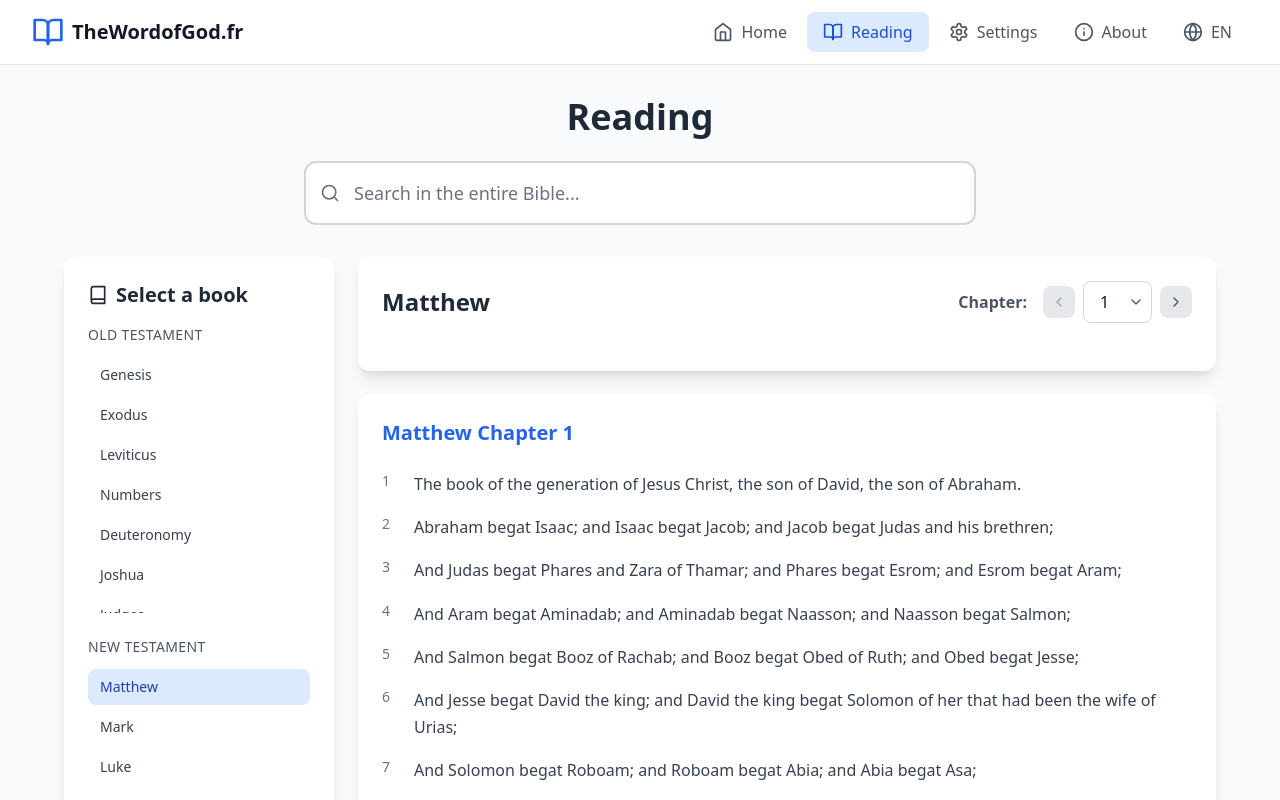
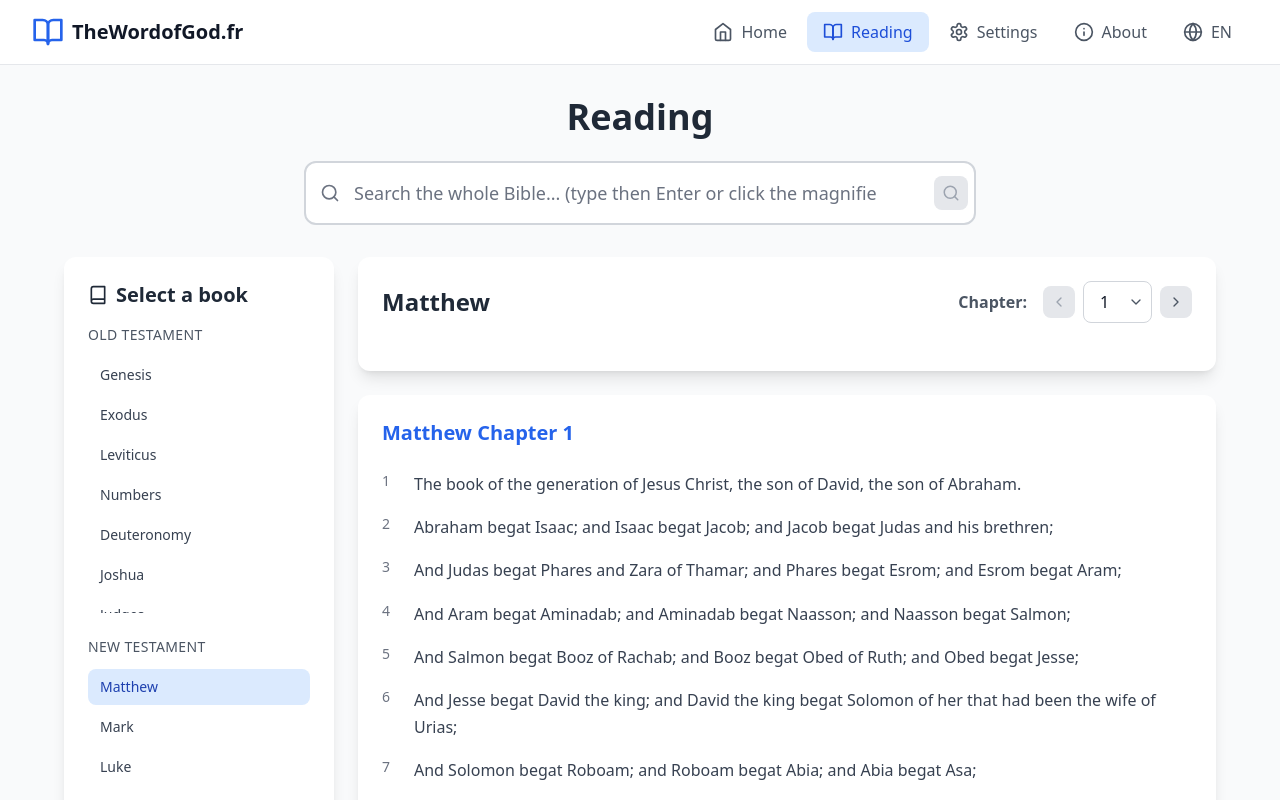
Before and after one commit to thewordofgodfr/site-par-bolt-ai, a React (Vite) app: page / in a window 1280 px wide. Both pictures are taken after a click on the button "Reading". Shown: the top 800 px of the page. Built offline with nearby package versions, Linux system fonts and the light colour scheme.

Commit message:
Update Reading.tsx

```diff
--- a/src/pages/Reading.tsx
+++ b/src/pages/Reading.tsx
@@ -9,18 +9,25 @@ import { highlightText } from '../utils/searchUtils';
 export default function Reading() {
   const { state, dispatch, saveReadingPosition } = useApp();
   const { t } = useTranslation();
+
   const [books] = useState<BibleBook[]>(getBibleBooks());
   const [selectedBook, setSelectedBook] = useState<BibleBook | null>(null);
   const [selectedChapter, setSelectedChapter] = useState<number>(1);
   const [chapter, setChapter] = useState<BibleChapter | null>(null);
   const [loading, setLoading] = useState(false);
-  const [globalSearchTerm, setGlobalSearchTerm] = useState<string>('');
+
+  // 🔎 Recherche "manuelle" (clic loupe / Entrée)
+  const [searchInput, setSearchInput] = useState<string>('');           // ce que l’utilisateur tape
+  const [globalSearchTerm, setGlobalSearchTerm] = useState<string>(''); // terme effectivement recherché
   const [globalSearchResults, setGlobalSearchResults] = useState<any[]>([]);
   const [showGlobalSearch, setShowGlobalSearch] = useState(false);
   const [searchLoading, setSearchLoading] = useState(false);
+  const [searchHint, setSearchHint] = useState<string>('');             // message d’aide
+
   const [showRestoredNotification, setShowRestoredNotification] = useState(false);
 
   const isDark = state.settings.theme === 'dark';
+  const MIN_CHARS = 2;
 
   const fetchChapter = async (book: BibleBook, chapterNum: number) => {
     setLoading(true);
@@ -39,7 +46,7 @@ export default function Reading() {
     setSelectedChapter(1);
     fetchChapter(book, 1);
     saveReadingPosition(book.name, 1);
-    setShowRestoredNotification(false); // cacher la notif quand l'utilisateur change de livre
+    setShowRestoredNotification(false);
   };
 
   const handleChapterSelect = (chapterNum: number) => {
@@ -47,7 +54,7 @@ export default function Reading() {
     if (selectedBook) {
       fetchChapter(selectedBook, chapterNum);
       saveReadingPosition(selectedBook.name, chapterNum);
-      setShowRestoredNotification(false); // cacher la notif quand l'utilisateur change de chapitre
+      setShowRestoredNotification(false);
     }
   };
 
@@ -63,20 +70,28 @@ export default function Reading() {
     }
   };
 
-  const handleGlobalSearch = async (term: string) => {
-    setGlobalSearchTerm(term);
-
-    if (!term.trim()) {
+  // Lancer explicitement la recherche
+  const performSearch = async (term: string) => {
+    const trimmed = term.trim();
+    if (trimmed.length < MIN_CHARS) {
+      setSearchHint(
+        state.settings.language === 'fr'
+          ? `Tape au moins ${MIN_CHARS} caractères pour rechercher`
+          : `Type at least ${MIN_CHARS} characters to search`
+      );
+      setShowGlobalSearch(false);
       setGlobalSearchResults([]);
-      setShowGlobalSearch(false);
+      setGlobalSearchTerm('');
       return;
     }
 
+    setSearchHint('');
     setSearchLoading(true);
     setShowGlobalSearch(true);
+    setGlobalSearchTerm(trimmed);
 
     try {
-      const results = await searchInBible(term, state.settings.language);
+      const results = await searchInBible(trimmed, state.settings.language);
       setGlobalSearchResults(results);
     } catch (error) {
       console.error('Search error:', error);
@@ -86,10 +101,19 @@ export default function Reading() {
     }
   };
 
+  // Soumission via Entrée
+  const handleSubmitSearch = (e: React.FormEvent) => {
+    e.preventDefault();
+    performSearch(searchInput);
+  };
+
+  // Effacer recherche + champ
   const clearGlobalSearch = () => {
+    setSearchInput('');
     setGlobalSearchTerm('');
     setGlobalSearchResults([]);
     setShowGlobalSearch(false);
+    setSearchHint('');
   };
 
   const handleVerseClick = (book: string, chapter: number) => {
@@ -110,7 +134,7 @@ export default function Reading() {
     return state.settings.language === 'fr' ? book.nameFr : book.nameEn;
   };
 
-  // Navigation depuis un clic sur un verset (depuis la recherche globale, etc.)
+  // Navigation depuis contexte (ex: clic d’un verset)
   useEffect(() => {
     if (state.readingContext) {
       const book = books.find(b => b.name === state.readingContext!.book);
@@ -118,27 +142,19 @@ export default function Reading() {
         setSelectedBook(book);
         setSelectedChapter(state.readingContext!.chapter);
         fetchChapter(book, state.readingContext!.chapter);
-        // Nettoyer le contexte après usage
         dispatch({ type: 'SET_READING_CONTEXT', payload: { book: '', chapter: 0 } });
       }
     }
   }, [state.readingContext, books, dispatch]);
 
-  /**
-   * 🔁 IMPORTANT : Quand la langue change, on:
-   *  1) recharge le chapitre courant dans la nouvelle langue,
-   *  2) re-sauvegarde la position de lecture (utile pour restaurer par langue),
-   *  3) relance la recherche globale si elle est ouverte, dans la nouvelle langue.
-   */
+  // Quand la langue change : recharger chapitre + relancer la recherche ouverte
   useEffect(() => {
-    // Recharger le chapitre en cours
     if (selectedBook && selectedChapter) {
       fetchChapter(selectedBook, selectedChapter);
       saveReadingPosition(selectedBook.name, selectedChapter);
       setShowRestoredNotification(false);
     }
 
-    // Relancer la recherche globale si un terme est actif
     if (globalSearchTerm.trim()) {
       (async () => {
         setSearchLoading(true);
@@ -154,15 +170,15 @@ export default function Reading() {
         }
       })();
     }
-  }, [state.settings.language]); // <-- effet dépend uniquement de la langue
+  }, [state.settings.language]); // uniquement sur changement de langue
 
-  // Chargement automatique au premier rendu : restaure la position récente, sinon Matthieu 1
+  // Premier chargement : restaurer position récente sinon Matthieu 1
   useEffect(() => {
     if (!selectedBook && !state.readingContext) {
       const lastPosition = state.settings.lastReadingPosition;
 
       if (lastPosition && lastPosition.timestamp) {
-        const thirtyDaysAgo = Date.now() - (30 * 24 * 60 * 60 * 1000);
+        const thirtyDaysAgo = Date.now() - 30 * 24 * 60 * 60 * 1000;
         if (lastPosition.timestamp > thirtyDaysAgo) {
           const savedBook = books.find(b => b.name === lastPosition.book);
           if (savedBook) {
@@ -175,7 +191,6 @@ export default function Reading() {
         }
       }
 
-      // Fallback : Matthieu 1
       const matthewBook = books.find(b => b.name === 'Matthew');
       if (matthewBook) {
         setSelectedBook(matthewBook);
@@ -195,44 +210,83 @@ export default function Reading() {
               {t('reading')}
             </h1>
 
-            {/* Barre de recherche globale */}
+            {/* Barre de recherche globale — mode "soumission" */}
             <div className="max-w-2xl mx-auto mt-6">
+              <form onSubmit={handleSubmitSearch}>
                 <div className="relative">
                   <div className="absolute inset-y-0 left-0 pl-4 flex items-center pointer-events-none">
                     <Search size={20} className={`${isDark ? 'text-gray-400' : 'text-gray-500'}`} />
                   </div>
+
                   <input
                     type="text"
-                  value={globalSearchTerm}
-                  onChange={(e) => handleGlobalSearch(e.target.value)}
-                  placeholder={state.settings.language === 'fr' ? 'Rechercher dans toute la Bible...' : 'Search in the entire Bible...'}
-                  className={`w-full pl-12 pr-12 py-4 rounded-xl border-2 transition-all duration-200 text-lg ${
+                    value={searchInput}
+                    onChange={(e) => setSearchInput(e.target.value)}
+                    placeholder={
+                      state.settings.language === 'fr'
+                        ? 'Rechercher dans toute la Bible... (tape puis Entrée ou clique sur la loupe)'
+                        : 'Search the whole Bible... (type then Enter or click the magnifier)'
+                    }
+                    className={`w-full pl-12 pr-24 py-4 rounded-xl border-2 transition-all duration-200 text-lg ${
                       isDark
                         ? 'bg-gray-800 border-gray-600 text-white placeholder-gray-400 focus:border-blue-500'
                         : 'bg-white border-gray-300 text-gray-900 placeholder-gray-500 focus:border-blue-500'
                     } focus:outline-none focus:ring-2 focus:ring-blue-500 focus:ring-opacity-50`}
                   />
-                {globalSearchTerm && (
+
+                  {/* Actions à droite : Effacer + Loupe */}
+                  <div className="absolute inset-y-0 right-0 pr-2 flex items-center space-x-1">
+                    {(searchInput || showGlobalSearch) && (
                       <button
+                        type="button"
                         onClick={clearGlobalSearch}
-                    className="absolute inset-y-0 right-0 pr-4 flex items-center"
+                        aria-label={state.settings.language === 'fr' ? 'Effacer la recherche' : 'Clear search'}
+                        className={`p-2 rounded-lg ${
+                          isDark
+                            ? 'text-gray-400 hover:text-gray-200 hover:bg-gray-700'
+                            : 'text-gray-500 hover:text-gray-700 hover:bg-gray-100'
+                        }`}
                       >
-                    <X size={20} className={`${isDark ? 'text-gray-400 hover:text-gray-200' : 'text-gray-500 hover:text-gray-700'} transition-colors duration-200`} />
+                        <X size={18} />
                       </button>
                     )}
+
+                    <button
+                      type="submit"
+                      aria-label={state.settings.language === 'fr' ? 'Lancer la recherche' : 'Start search'}
+                      className={`p-2 rounded-lg transition-all duration-200 ${
+                        searchInput.trim().length >= MIN_CHARS
+                          ? isDark
+                            ? 'bg-blue-600 text-white hover:bg-blue-500'
+                            : 'bg-blue-600 text-white hover:bg-blue-500'
+                          : isDark
+                          ? 'bg-gray-700 text-gray-500 cursor-not-allowed'
+                          : 'bg-gray-200 text-gray-400 cursor-not-allowed'
+                      }`}
+                      disabled={searchInput.trim().length < MIN_CHARS}
+                    >
+                      <Search size={18} />
+                    </button>
                   </div>
+                </div>
+              </form>
 
-              {/* Compteur des résultats */}
-              {globalSearchTerm && (
+              {/* Aide / compteur */}
               <div className="mt-3">
-                  {searchLoading ? (
+                {searchHint ? (
+                  <p className={`text-sm ${isDark ? 'text-gray-400' : 'text-gray-600'}`}>{searchHint}</p>
+                ) : searchLoading ? (
                   <div className="flex items-center justify-center">
-                      <div className={`animate-spin rounded-full h-5 w-5 border-b-2 mr-2 ${isDark ? 'border-blue-4 00' : 'border-blue-600'}`}></div>
+                    <div
+                      className={`animate-spin rounded-full h-5 w-5 border-b-2 mr-2 ${
+                        isDark ? 'border-blue-400' : 'border-blue-600'
+                      }`}
+                    />
                     <p className={`text-sm ${isDark ? 'text-gray-400' : 'text-gray-600'}`}>
                       {state.settings.language === 'fr' ? 'Recherche en cours...' : 'Searching...'}
                     </p>
                   </div>
-                  ) : (
+                ) : showGlobalSearch ? (
                   <p className={`text-sm ${isDark ? 'text-gray-400' : 'text-gray-600'}`}>
                     {globalSearchResults.length > 0
                       ? state.settings.language === 'fr'
@@ -240,16 +294,14 @@ export default function Reading() {
                         : `${globalSearchResults.length} verse${globalSearchResults.length > 1 ? 's' : ''} found in the entire Bible`
                       : state.settings.language === 'fr'
                         ? 'Aucun verset trouvé dans la Bible'
-                          : 'No verses found in the Bible'
-                      }
+                        : 'No verses found in the Bible'}
                   </p>
-                  )}
+                ) : null}
               </div>
-              )}
             </div>
           </div>
 
-          {/* Résultats de recherche globale */}
+          {/* Résultats de recherche */}
           {showGlobalSearch && globalSearchResults.length > 0 && (
             <div className={`${isDark ? 'bg-gray-800' : 'bg-white'} rounded-xl shadow-lg p-6 mb-6`}>
               <h2 className={`text-xl font-semibold mb-4 ${isDark ? 'text-white' : 'text-gray-800'} flex items-center`}>
@@ -258,7 +310,7 @@ export default function Reading() {
               </h2>
 
               <div className="space-y-4 max-h-96 overflow-y-auto">
-                {globalSearchResults.map((verse) => (
+                {globalSearchResults.map((verse: any) => (
                   <div
                     key={`${verse.book}-${verse.chapter}-${verse.verse}`}
                     onClick={() => handleVerseClick(verse.book, verse.chapter)}
@@ -280,14 +332,13 @@ export default function Reading() {
                       className={`${isDark ? 'text-gray-200' : 'text-gray-700'} leading-relaxed`}
                       style={{ fontSize: `${state.settings.fontSize}px`, lineHeight: '1.7' }}
                       dangerouslySetInnerHTML={{
-                        __html: highlightText(verse.text, globalSearchTerm)
+                        __html: highlightText(verse.text, globalSearchTerm),
                       }}
                     />
                   </div>
                 ))}
               </div>
 
-              {/* Fermer les résultats */}
               <div className="mt-4 text-center">
                 <button
                   onClick={clearGlobalSearch}
@@ -303,8 +354,8 @@ export default function Reading() {
             </div>
           )}
 
-          {/* Aucun résultat */}
-          {showGlobalSearch && globalSearchResults.length === 0 && !searchLoading && (
+          {/* Aucun résultat (après recherche) */}
+          {showGlobalSearch && globalSearchResults.length === 0 && !searchLoading && !searchHint && (
             <div className={`${isDark ? 'bg-gray-800' : 'bg-white'} rounded-xl shadow-lg p-8 mb-6 text-center`}>
               <Search size={48} className={`mx-auto mb-4 opacity-50 ${isDark ? 'text-gray-400' : 'text-gray-500'}`} />
               <h3 className={`text-lg font-semibold mb-2 ${isDark ? 'text-white' : 'text-gray-800'}`}>
@@ -313,8 +364,7 @@ export default function Reading() {
               <p className={`${isDark ? 'text-gray-400' : 'text-gray-600'} mb-4`}>
                 {state.settings.language === 'fr'
                   ? `Aucun verset trouvé pour "${globalSearchTerm}" dans la Bible`
-                  : `No verses found for "${globalSearchTerm}" in the Bible`
-                }
+                  : `No verses found for "${globalSearchTerm}" in the Bible`}
               </p>
               <button
                 onClick={clearGlobalSearch}
@@ -425,7 +475,9 @@ export default function Reading() {
                           <select
                             value={selectedChapter}
                             onChange={(e) => handleChapterSelect(Number(e.target.value))}
-                            className={`appearance-none ${isDark ? 'bg-gray-700 border-gray-600 text-white' : 'bg-white border-gray-300 text-gray-900'} border rounded-lg px-4 py-2 pr-8 focus:outline-none focus:ring-2 focus:ring-blue-500 focus:border-blue-500 transition-colors duration-200`}
+                            className={`appearance-none ${
+                              isDark ? 'bg-gray-700 border-gray-600 text-white' : 'bg-white border-gray-300 text-gray-900'
+                            } border rounded-lg px-4 py-2 pr-8 focus:outline-none focus:ring-2 focus:ring-blue-500 focus:border-blue-500 transition-colors duration-200`}
                           >
                             {Array.from({ length: selectedBook.chapters }, (_, i) => i + 1).map((num) => (
                               <option key={num} value={num}>
@@ -433,7 +485,12 @@ export default function Reading() {
                               </option>
                             ))}
                           </select>
-                          <ChevronDown size={16} className={`absolute right-2 top-1/2 transform -translate-y-1/2 ${isDark ? 'text-gray-400' : 'text-gray-600'} pointer-events-none`} />
+                          <ChevronDown
+                            size={16}
+                            className={`absolute right-2 top-1/2 transform -translate-y-1/2 ${
+                              isDark ? 'text-gray-400' : 'text-gray-600'
+                            } pointer-events-none`}
+                          />
                         </div>
 
                         <button
@@ -459,25 +516,22 @@ export default function Reading() {
 
               {/* Contenu du chapitre */}
               <div className={`${isDark ? 'bg-gray-800' : 'bg-white'} rounded-xl shadow-lg p-6 min-h-96`}>
-                {/* Notification de restauration */}
+                {/* Notification reprise de lecture */}
                 {showRestoredNotification && (
-                  <div className={`mb-4 p-3 rounded-lg border-l-4 ${
-                    isDark
-                      ? 'bg-blue-900 border-blue-500 text-blue-200'
-                      : 'bg-blue-50 border-blue-500 text-blue-700'
-                  }`}>
+                  <div
+                    className={`mb-4 p-3 rounded-lg border-l-4 ${
+                      isDark ? 'bg-blue-900 border-blue-500 text-blue-200' : 'bg-blue-50 border-blue-500 text-blue-700'
+                    }`}
+                  >
                     <p className="text-sm flex items-center">
                       <BookOpen size={16} className="mr-2" />
                       {state.settings.language === 'fr'
                         ? 'Vous avez repris votre lecture là où vous vous étiez arrêté'
-                        : 'You resumed reading where you left off'
-                      }
+                        : 'You resumed reading where you left off'}
                       <button
                         onClick={() => setShowRestoredNotification(false)}
                         className={`ml-auto text-xs px-2 py-1 rounded ${
-                          isDark
-                            ? 'hover:bg-blue-800 text-blue-300'
-                            : 'hover:bg-blue-100 text-blue-600'
+                          isDark ? 'hover:bg-blue-800 text-blue-300' : 'hover:bg-blue-100 text-blue-600'
                         }`}
                       >
                         ✕
@@ -488,10 +542,12 @@ export default function Reading() {
 
                 {loading ? (
                   <div className="flex items-center justify-center py-16">
-                    <div className={`animate-spin rounded-full h-12 w-12 border-b-2 ${isDark ? 'border-blue-400' : 'border-blue-600'}`}></div>
-                    <span className={`ml-4 text-lg ${isDark ? 'text-gray-300' : 'text-gray-600'}`}>
-                      {t('loading')}
-                    </span>
+                    <div
+                      className={`animate-spin rounded-full h-12 w-12 border-b-2 ${
+                        isDark ? 'border-blue-400' : 'border-blue-600'
+                      }`}
+                    />
+                    <span className={`ml-4 text-lg ${isDark ? 'text-gray-300' : 'text-gray-600'}`}>{t('loading')}</span>
                   </div>
                 ) : chapter ? (
                   <div>
@@ -501,7 +557,11 @@ export default function Reading() {
                     <div className="space-y-4">
                       {chapter.verses.map((verse) => (
                         <div key={verse.verse} className="flex">
-                          <span className={`inline-block w-8 text-sm font-medium ${isDark ? 'text-gray-400' : 'text-gray-500'} flex-shrink-0`}>
+                          <span
+                            className={`inline-block w-8 text-sm font-medium ${
+                              isDark ? 'text-gray-400' : 'text-gray-500'
+                            } flex-shrink-0`}
+                          >
                             {verse.verse}
                           </span>
                           <div
@@ -517,7 +577,10 @@ export default function Reading() {
                 ) : selectedBook ? (
                   <div className={`text-center py-16 ${isDark ? 'text-gray-400' : 'text-gray-500'}`}>
                     <p className="text-lg mb-2">{t('selectChapter')}</p>
-                    <p className="text-sm">{getBookName(selectedBook)} - {selectedBook.chapters} {t('chapter')}{selectedBook.chapters > 1 ? 's' : ''}</p>
+                    <p className="text-sm">
+                      {getBookName(selectedBook)} - {selectedBook.chapters} {t('chapter')}
+                      {selectedBook.chapters > 1 ? 's' : ''}
+                    </p>
                   </div>
                 ) : (
                   <div className={`text-center py-16 ${isDark ? 'text-gray-400' : 'text-gray-500'}`}>
```
Lines whose indentation alone changed are shown as unchanged.
